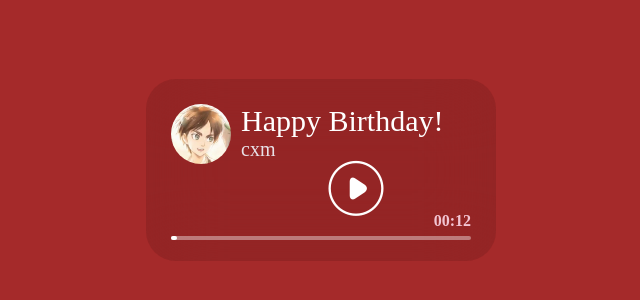
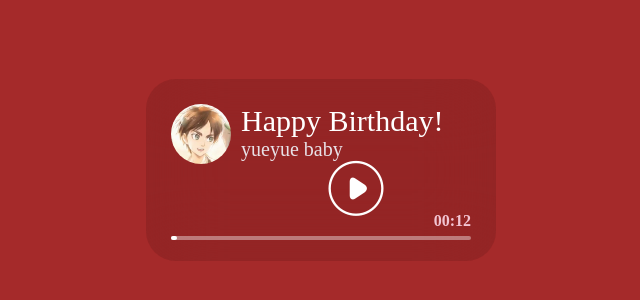
Before and after one commit to H-Lean/birthday.github.io, a plain HTML site: page index.html in a window 1280 px wide. Shown: the part 230-530 px from the top of the page, 319-959 px from the left. Drawn offline with Linux system fonts and the light colour scheme.

Commit message:
update name

```diff
--- a/index.html
+++ b/index.html
@@ -33,7 +33,7 @@
 					<!-- 歌曲信息 -->
 					<div class="music-name">
 						<span class="name">Happy Birthday!</span>
-						<span class="musician">cxm</span>
+						<span class="musician">yueyue baby</span>
 					</div>
 					<!-- 控制按钮 -->
 					<div class="playback-setting">
@@ -79,7 +79,7 @@
 		{
 			musicSrc: "./asset/music/music-1.mp3",
 			musicPic: "./asset/music/music-1.jpg",
-			musician: "cxm",
+			musician: "yueyue baby",
 			musicName: "Happy Birthday!",
 		},
 		//   {
```
